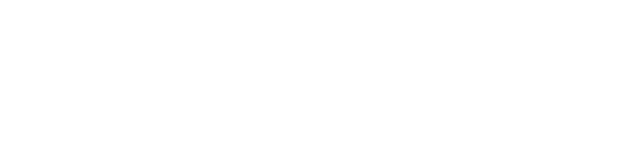
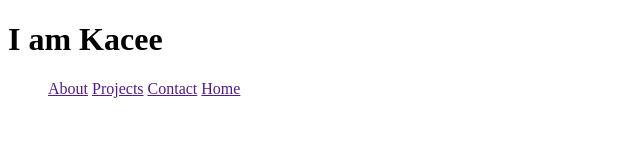
Before and after one commit to kacee6062/my-portfolio, a plain HTML site: page index.html in a window 1280 px wide. Shown: the whole page, without its empty margins (0-640 px from the left). Drawn offline with Linux system fonts and the light colour scheme.

Commit message:
added about, projects page

```diff
--- a/index.html
+++ b/index.html
@@ -8,7 +8,23 @@
 
         <title>My Portfolio</title>
     </head>
+
     <body>
 
+        <header>
+            <h1>I am Kacee</h1>
+            <nav>
+                <ul>
+                    <a href="">About</a>
+                    <a href="">Projects</a>
+                    <a href="">Contact</a>
+                    <a href="">Home</a>
+
+                </ul>
+            </nav>
+
+        </header>
+
     </body>
+
 </html>
```
Also changed, not shown: about.html (added), projects.html (added). Lines whose indentation alone changed are shown as unchanged.
